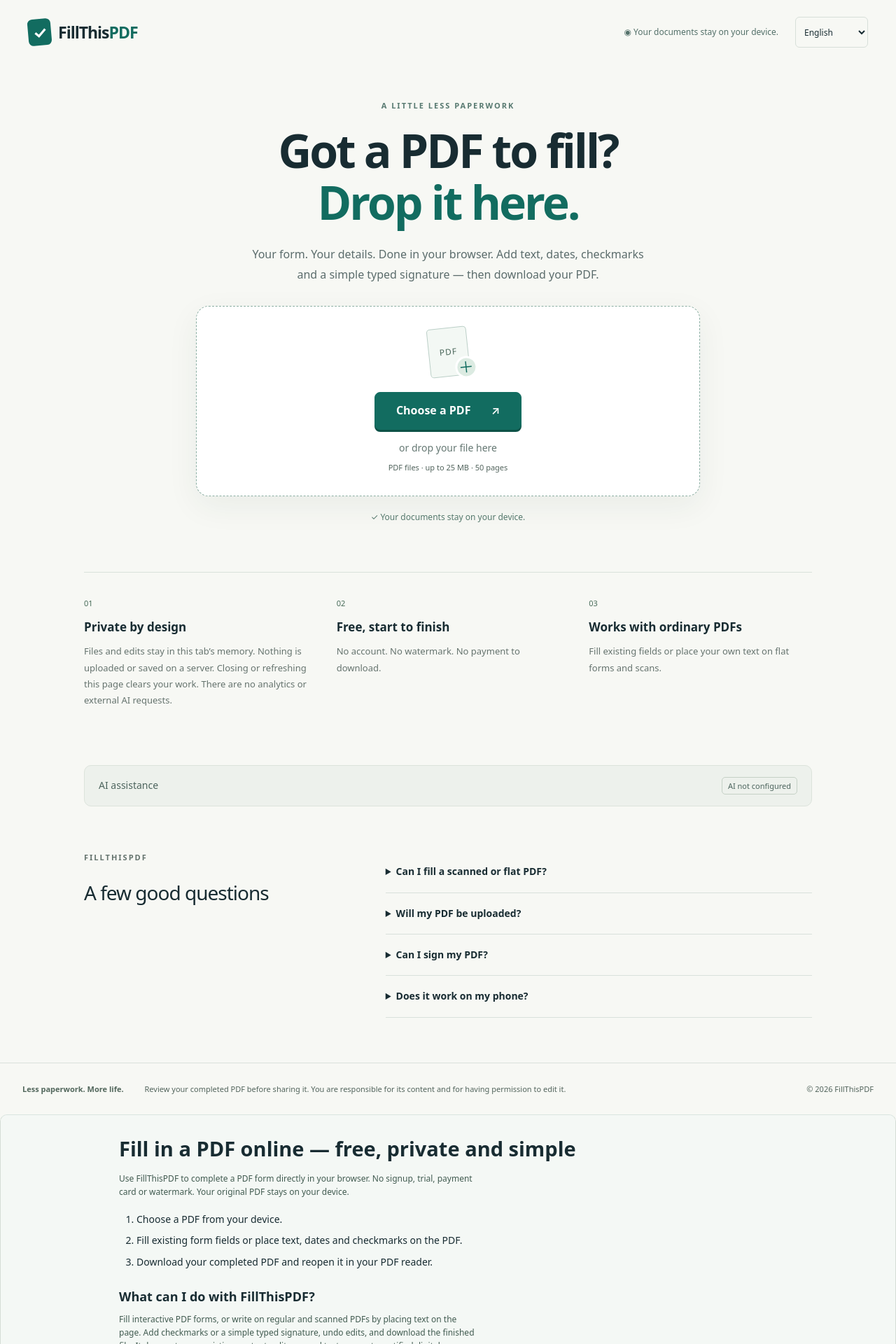
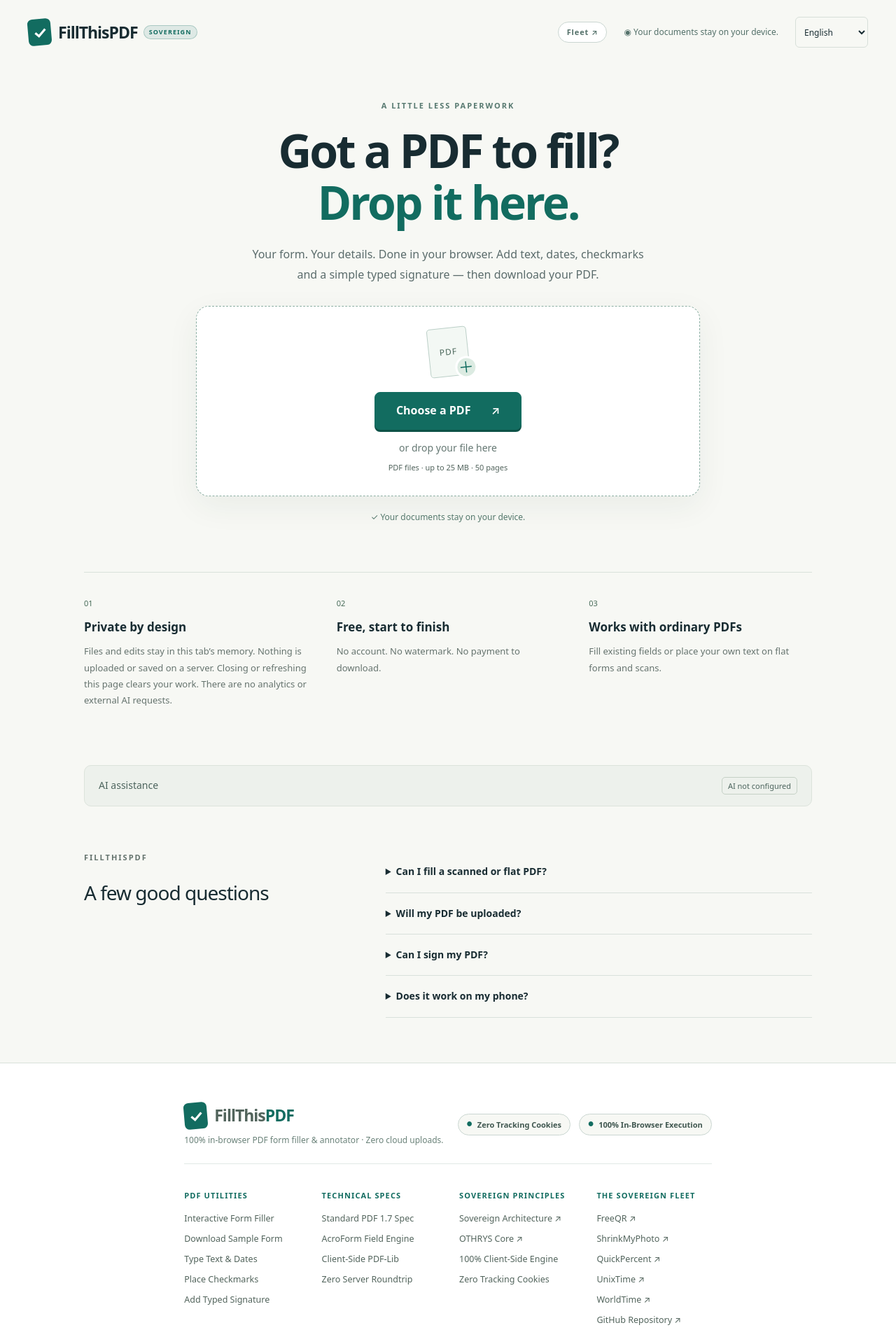
Before and after one commit to vtcbelgium/fillthispdf-web, a React (Vite) app: page / in a window 1280 px wide. Shown: the top 1920 px of the page at 70% size. Built offline with nearby package versions, Linux system fonts and the light colour scheme.

Commit message:
feat(fillthispdf): sovereign header badge, fleet link, 4-column footer hub, zero cookies badge (Sprint 6.5)

```diff
--- a/src/App.tsx
+++ b/src/App.tsx
@@ -262,8 +262,18 @@ export default function App() {
           }}
         >
           <span className="brand-icon">✓</span>FillThis<span>PDF</span>
+          <span className="brand-badge">SOVEREIGN</span>
         </a>
         <div className="header-right">
+          <a
+            href="https://othrys.be/architecture"
+            target="_blank"
+            rel="noopener"
+            className="fleet-link"
+            title="The Sovereign Fleet"
+          >
+            Fleet ↗
+          </a>
           <span className="privacy-mini">◉ {t.local}</span>
           <select
             aria-label={t.language}
@@ -644,10 +654,77 @@ export default function App() {
         </section>
         {pdf && <p className="privacy-footer">{t.privacyBody}</p>}
       </main>
-      <footer>
-        <strong>{t.footer}</strong>
-        <p>{t.terms}</p>
-        <span>© {new Date().getFullYear()} FillThisPDF</span>
+      <footer className="site-footer">
+        <div className="footer-inner">
+          <div className="footer-brand-bar">
+            <div className="footer-brand-info">
+              <div className="brand">
+                <span className="brand-icon">✓</span>FillThis<span>PDF</span>
+              </div>
+              <p className="footer-tagline">100% in-browser PDF form filler &amp; annotator · Zero cloud uploads.</p>
+            </div>
+            <div className="footer-badges">
+              <div className="footer-badge-item">
+                <span className="green-indicator">●</span>
+                <span>Zero Tracking Cookies</span>
+              </div>
+              <div className="footer-badge-item">
+                <span className="green-indicator">●</span>
+                <span>100% In-Browser Execution</span>
+              </div>
+            </div>
+          </div>
+
+          <div className="footer-sitemap-grid">
+            <div className="sitemap-col">
+              <h4>PDF Utilities</h4>
+              <ul>
+                <li><a href="./">Interactive Form Filler</a></li>
+                <li><a href="./sample-form.pdf" download="FillThisPDF-Sample-Form.pdf">Download Sample Form</a></li>
+                <li><a href="#editor">Type Text &amp; Dates</a></li>
+                <li><a href="#editor">Place Checkmarks</a></li>
+                <li><a href="#editor">Add Typed Signature</a></li>
+              </ul>
+            </div>
+
+            <div className="sitemap-col">
+              <h4>Technical Specs</h4>
+              <ul>
+                <li><a href="./">Standard PDF 1.7 Spec</a></li>
+                <li><a href="./">AcroForm Field Engine</a></li>
+                <li><a href="./">Client-Side PDF-Lib</a></li>
+                <li><a href="./">Zero Server Roundtrip</a></li>
+              </ul>
+            </div>
+
+            <div className="sitemap-col">
+              <h4>Sovereign Principles</h4>
+              <ul>
+                <li><a href="https://othrys.be/architecture" target="_blank" rel="noopener">Sovereign Architecture ↗</a></li>
+                <li><a href="https://othrys.be" target="_blank" rel="noopener">OTHRYS Core ↗</a></li>
+                <li><a href="#root">100% Client-Side Engine</a></li>
+                <li><a href="#root">Zero Tracking Cookies</a></li>
+              </ul>
+            </div>
+
+            <div className="sitemap-col">
+              <h4>The Sovereign Fleet</h4>
+              <ul>
+                <li><a href="https://freeqr.othrys.be" target="_blank" rel="noopener">FreeQR ↗</a></li>
+                <li><a href="https://shrinkmyphoto.othrys.be" target="_blank" rel="noopener">ShrinkMyPhoto ↗</a></li>
+                <li><a href="https://quickpercent.othrys.be" target="_blank" rel="noopener">QuickPercent ↗</a></li>
+                <li><a href="https://unixtime.othrys.be" target="_blank" rel="noopener">UnixTime ↗</a></li>
+                <li><a href="https://worldtime.othrys.be" target="_blank" rel="noopener">WorldTime ↗</a></li>
+                <li><a href="https://github.com/vtcbelgium/fillthispdf-web" target="_blank" rel="noopener">GitHub Repository ↗</a></li>
+              </ul>
+            </div>
+          </div>
+
+          <div className="footer-bottom">
+            <span>© {new Date().getFullYear()} FillThisPDF · Engineered under Sovereign Open Architecture in Belgium.</span>
+            <span>100% In-Browser · Zero Tracking Cookies · Zero Cloud Storage</span>
+          </div>
+        </div>
       </footer>
     </>
   );
--- a/src/style.css
+++ b/src/style.css
@@ -844,3 +844,163 @@ aside p {
 .benefits article > span { color: #476b58; }
 .seo-help p { color: #415b50; }
 .seo-help .seo-help-note { color: #415b50; }
+
+/* ==========================================================================
+   SOVEREIGN SPECIMEN ENHANCEMENTS (Sprint 6.5)
+   ========================================================================== */
+.brand-badge {
+  display: inline-block;
+  font-size: 9px;
+  font-weight: 700;
+  letter-spacing: 0.12em;
+  padding: 2px 7px;
+  border-radius: 999px;
+  background: rgba(18, 108, 96, 0.1);
+  color: #126c60;
+  border: 1px solid rgba(18, 108, 96, 0.25);
+  margin-left: 8px;
+  vertical-align: middle;
+}
+.fleet-link {
+  display: inline-flex;
+  align-items: center;
+  font-size: 11px;
+  font-weight: 600;
+  letter-spacing: 0.08em;
+  color: #537069;
+  padding: 5px 12px;
+  border-radius: 999px;
+  border: 1px solid #cad6d1;
+  background: white;
+  text-decoration: none;
+  transition: all 0.15s ease;
+}
+.fleet-link:hover {
+  color: #126c60;
+  border-color: #126c60;
+  background: #e6f0eb;
+}
+.site-footer {
+  border-top: 1px solid #d9e1db;
+  background: white;
+  padding: 56px 32px 32px;
+  color: #52645c;
+  font-size: 12px;
+}
+.site-footer .footer-inner {
+  max-width: 1200px;
+  margin: 0 auto;
+  display: flex;
+  flex-direction: column;
+  gap: 36px;
+}
+.site-footer .footer-brand-bar {
+  display: flex;
+  justify-content: space-between;
+  align-items: center;
+  flex-wrap: wrap;
+  gap: 20px;
+  border-bottom: 1px solid #e1e9e5;
+  padding-bottom: 24px;
+}
+.site-footer .footer-brand-info {
+  display: flex;
+  flex-direction: column;
+  gap: 6px;
+}
+.site-footer .footer-tagline {
+  font-size: 12px;
+  color: #6a8279;
+  margin: 0;
+}
+.site-footer .footer-badges {
+  display: flex;
+  gap: 12px;
+  flex-wrap: wrap;
+}
+.site-footer .footer-badge-item {
+  display: flex;
+  align-items: center;
+  gap: 7px;
+  font-size: 11px;
+  font-weight: 600;
+  color: #405750;
+  padding: 6px 12px;
+  border-radius: 999px;
+  border: 1px solid #cad6d1;
+  background: #f7f8f4;
+}
+.site-footer .green-indicator {
+  color: #126c60;
+  font-size: 9px;
+}
+.site-footer .footer-sitemap-grid {
+  display: grid;
+  grid-template-columns: repeat(4, minmax(0, 1fr));
+  gap: 32px;
+}
+.site-footer .sitemap-col h4 {
+  font-size: 11px;
+  font-weight: 700;
+  letter-spacing: 0.1em;
+  text-transform: uppercase;
+  color: #126c60;
+  margin: 0 0 14px;
+}
+.site-footer .sitemap-col ul {
+  list-style: none;
+  padding: 0;
+  margin: 0;
+  display: flex;
+  flex-direction: column;
+  gap: 9px;
+}
+.site-footer .sitemap-col a {
+  color: #52645c;
+  text-decoration: none;
+  font-size: 12.5px;
+  transition: color 0.15s;
+}
+.site-footer .sitemap-col a:hover {
+  color: #126c60;
+  text-decoration: underline;
+  text-underline-offset: 3px;
+}
+.site-footer .footer-bottom {
+  display: flex;
+  justify-content: space-between;
+  align-items: center;
+  flex-wrap: wrap;
+  gap: 16px;
+  border-top: 1px solid #e1e9e5;
+  padding-top: 24px;
+  font-size: 11px;
+  color: #7d968d;
+}
+@media (max-width: 850px) {
+  .site-footer .footer-sitemap-grid {
+    grid-template-columns: repeat(2, minmax(0, 1fr));
+    gap: 24px;
+  }
+}
+@media (max-width: 550px) {
+  .brand-badge {
+    display: none;
+  }
+  .site-footer {
+    padding: 36px 20px 24px;
+  }
+  .site-footer .footer-sitemap-grid {
+    grid-template-columns: 1fr;
+    gap: 20px;
+  }
+  .site-footer .footer-brand-bar {
+    flex-direction: column;
+    align-items: flex-start;
+  }
+  .site-footer .footer-bottom {
+    flex-direction: column;
+    align-items: flex-start;
+    gap: 8px;
+  }
+}
```
